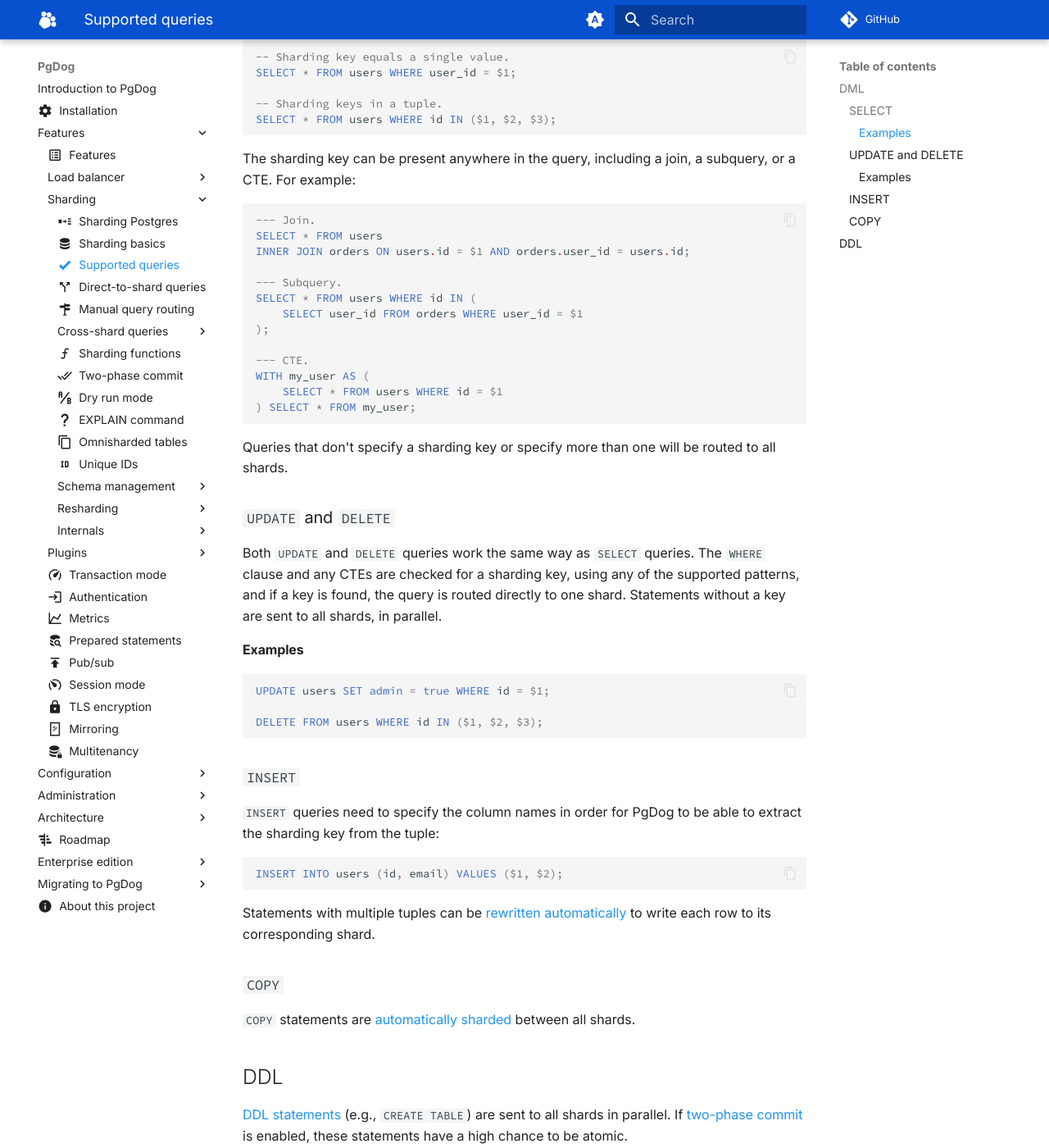
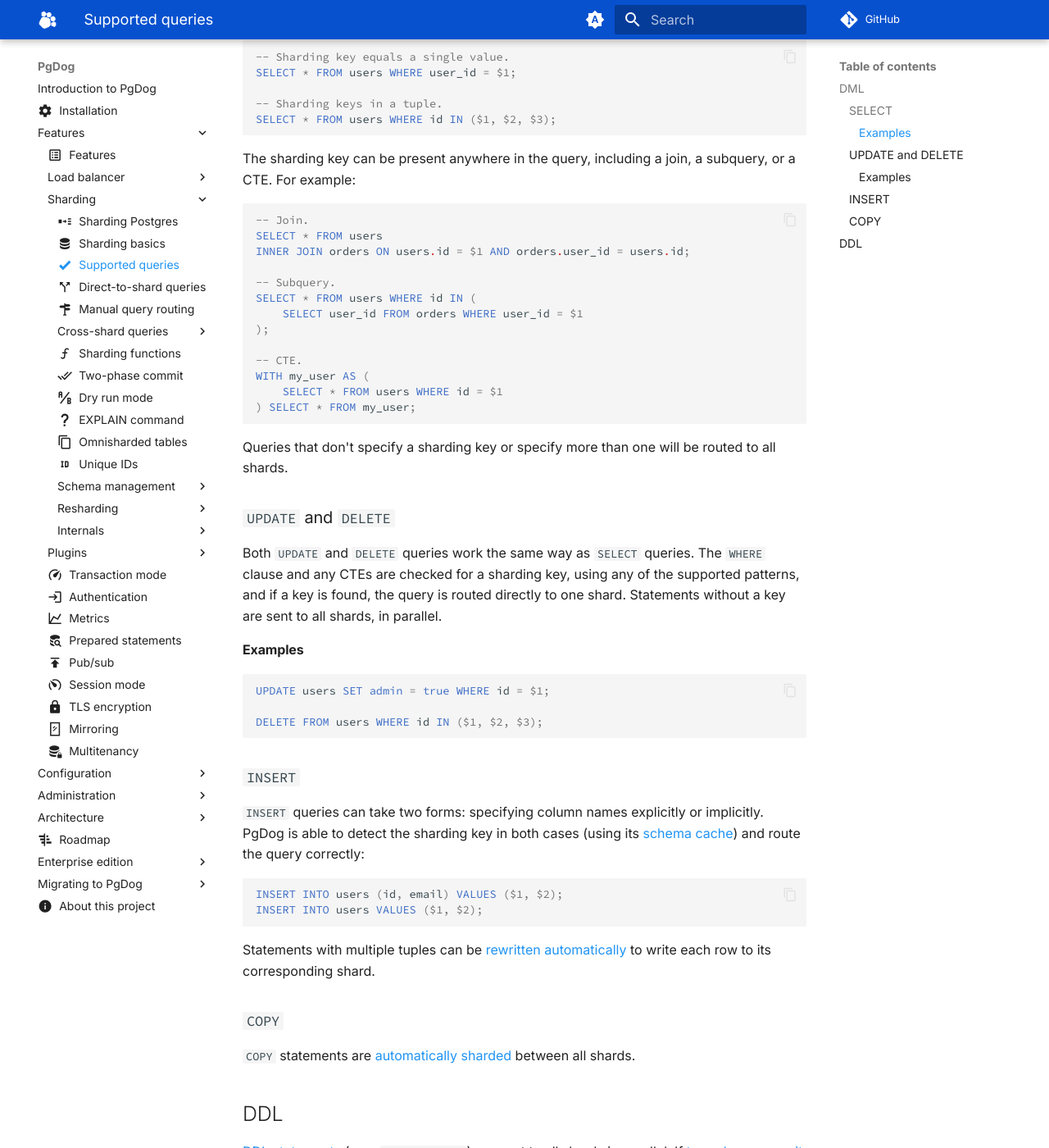
Before and after one commit to pgdogdev/docs, an MkDocs documentation site: the page built from docs/features/sharding/supported-queries.md, in a window 1280 px wide and 1400 px high, scrolled down 781 px. Shown: the whole window at 82% size. Built offline with MkDocs 1.6.1 and Material for MkDocs 9.7.7, drawn with Linux system fonts in a browser that asks for light colours; comment, search, counter and statistics services are not loaded.

Commit message:
document schema cache

````diff
--- a/docs/features/sharding/supported-queries.md
+++ b/docs/features/sharding/supported-queries.md
@@ -33,16 +33,16 @@
 The sharding key can be present anywhere in the query, including a join, a subquery, or a CTE. For example:
 
 ```postgresql
---- Join.
+-- Join.
 SELECT * FROM users
 INNER JOIN orders ON users.id = $1 AND orders.user_id = users.id;
 
---- Subquery.
+-- Subquery.
 SELECT * FROM users WHERE id IN (
     SELECT user_id FROM orders WHERE user_id = $1
 );
 
---- CTE.
+-- CTE.
 WITH my_user AS (
     SELECT * FROM users WHERE id = $1
 ) SELECT * FROM my_user;
@@ -64,10 +64,11 @@
 
 ### `INSERT`
 
-`INSERT` queries need to specify the column names in order for PgDog to be able to extract the sharding key from the tuple:
+`INSERT` queries can take two forms: specifying column names explicitly or implicitly. PgDog is able to detect the sharding key in both cases (using its [schema cache](schema_management/cache.md)) and route the query correctly:
 
 ```postgresql
 INSERT INTO users (id, email) VALUES ($1, $2);
+INSERT INTO users VALUES ($1, $2);
 ```
 
 Statements with multiple tuples can be [rewritten automatically](cross-shard-queries/insert.md#multiple-tuples) to write each row to its corresponding shard.
````
Also changed, not shown: docs/features/sharding/schema_management/cache.md (added, +54 -0 lines), docs/features/sharding/schema_management/index.md (+6 -0 lines), docs/features/sharding/schema_management/manager.md (+1 -0 lines).
